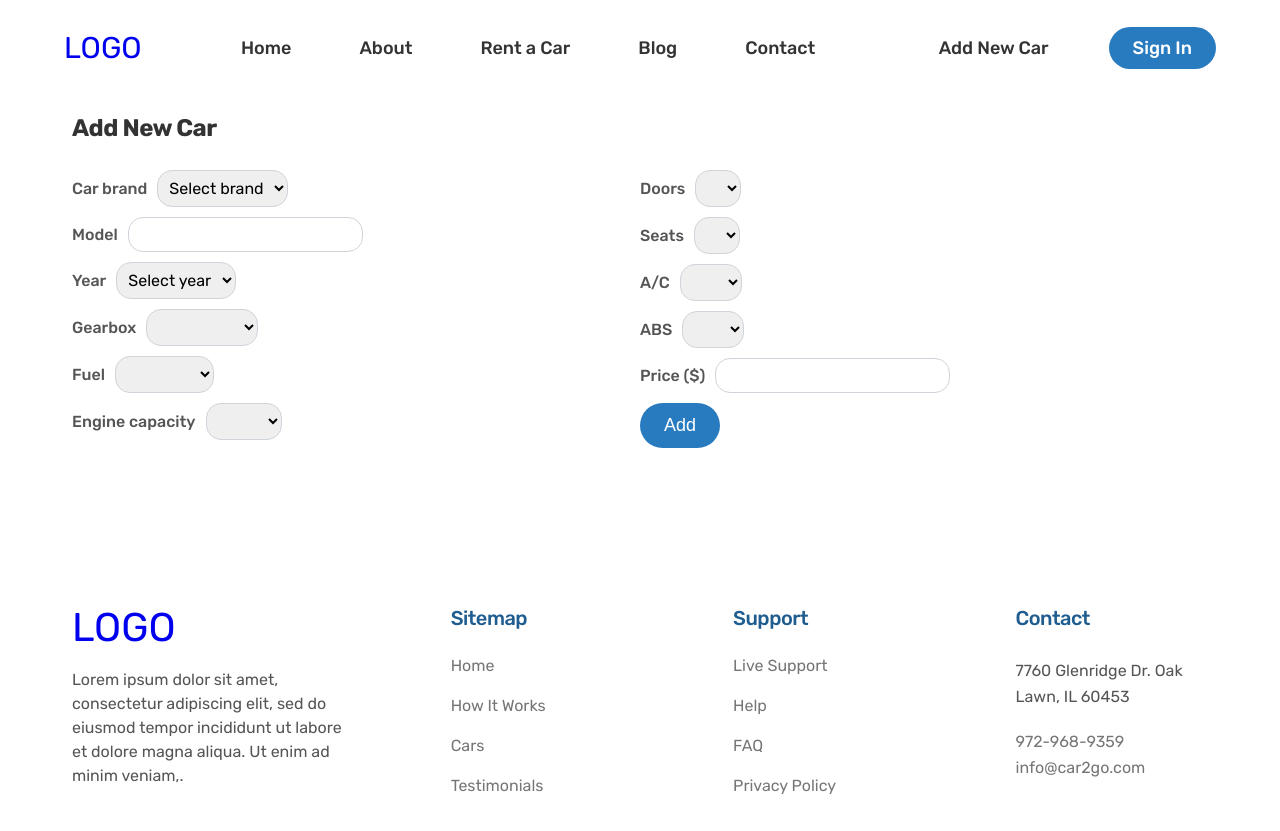
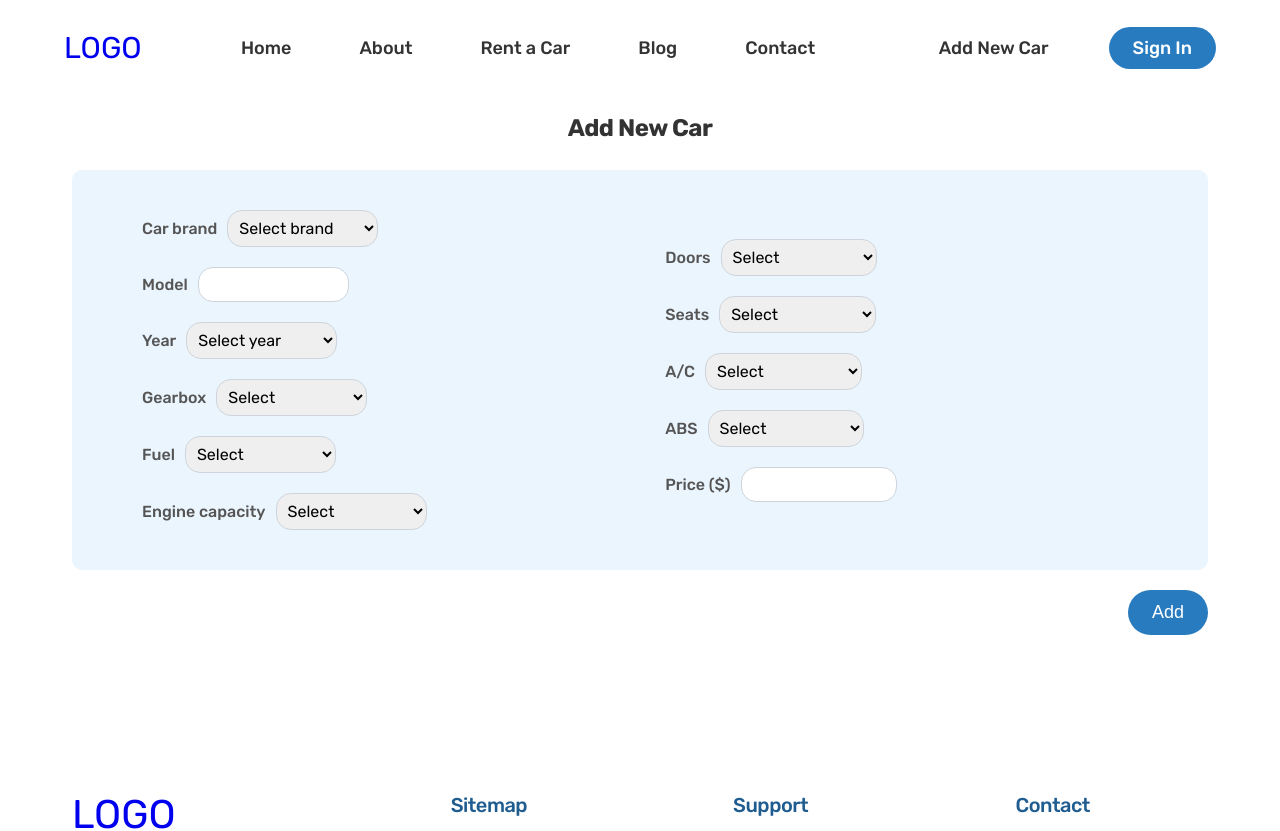
Before and after one commit to ivana7f/car2go, a React (Create React App) app: page /new in a window 1280 px wide. Shown: the top 831 px of the page. Built offline with nearby package versions, Linux system fonts and the light colour scheme.

Commit message:
modified adding new car

```diff
--- a/src/Components/AddCar/AddCar.js
+++ b/src/Components/AddCar/AddCar.js
@@ -16,6 +16,9 @@ function AddCar() {
   const [price, setPrice] = useState();
   const [priceIsValid, setPriceIsValid] = useState(true);
 
+  const [successAdding, setSuccessAdding] = useState(false);
+  const [errorAdding, setErrorAdding] = useState(false);
+
   function submitHandler(e) {
     e.preventDefault();
 
@@ -26,7 +29,7 @@ function AddCar() {
     } else {
       setModelIsValid(true);
     }
-    if (price < 1) {
+    if (price < 2) {
       setPriceIsValid(false);
       return;
     } else {
@@ -61,23 +64,51 @@ function AddCar() {
       .then((res) => {
         console.log(res);
         if (!res.ok) {
-          throw Error("could not send data");
+          throw Error("Could not send data");
         }
         return res.json();
       })
       .then((data) => {
         console.log(data);
+        setSuccessAdding(true);
       })
       .catch((error) => {
         console.log(error);
+        setErrorAdding(true);
       });
   }
 
   return (
     <div className={classes.container}>
       <h2>Add New Car</h2>
+
+      {successAdding && (
+        <div className={classes.success}>
+          You successfully added new car!
+          <button
+            onClick={() => setSuccessAdding(false)}
+            className={classes.btnSuccess}
+          >
+            Add another
+          </button>
+        </div>
+      )}
+
+      {errorAdding && (
+        <div className={classes.invalidInput}>
+          Error adding car!
+          <button
+            onClick={() => setErrorAdding(false)}
+            className={classes.btnAgain}
+          >
+            Try again
+          </button>
+        </div>
+      )}
+
+      {!successAdding && !errorAdding && (
         <form className={classes.form} onSubmit={submitHandler}>
-        <div className={classes.column}>
+          <div className={classes.card}>
             <div>
               <label className={classes.label} htmlFor="brand">
                 Car brand
@@ -152,7 +183,6 @@ function AddCar() {
                 <option value="2019">2019</option>
                 <option value="2020">2020</option>
                 <option value="2021">2021</option>
-              <option value="2022">2022</option>
               </select>
             </div>
 
@@ -166,7 +196,7 @@ function AddCar() {
                 required
                 onChange={(e) => setGearbox(e.target.value)}
               >
-              <option value=""></option>
+                <option value="">Select</option>
                 <option value="automatic">automatic</option>
                 <option value="manual">manual</option>
               </select>
@@ -182,9 +212,11 @@ function AddCar() {
                 required
                 onChange={(e) => setFuel(e.target.value)}
               >
-              <option value=""></option>
+                <option value="">Select</option>
                 <option value="diesel">diesel</option>
                 <option value="gasoline">gasoline</option>
+                <option value="electric">electric</option>
+                <option value="hybrid">hybrid</option>
               </select>
             </div>
 
@@ -198,7 +230,7 @@ function AddCar() {
                 required
                 onChange={(e) => setEngine(Number(e.target.value))}
               >
-              <option value=""></option>
+                <option value="">Select</option>
                 <option value="1000">1000</option>
                 <option value="1100">1100</option>
                 <option value="1200">1200</option>
@@ -215,9 +247,7 @@ function AddCar() {
                 <option value="2300">2300</option>
               </select>
             </div>
-        </div>
 
-        <div className={classes.column}>
             <div>
               <label htmlFor="doors" className={classes.label}>
                 Doors
@@ -228,8 +258,9 @@ function AddCar() {
                 required
                 onChange={(e) => setDoors(Number(e.target.value))}
               >
-              <option value=""></option>
+                <option value="">Select</option>
                 <option value="3">3</option>
+                <option value="4">4</option>
                 <option value="5">5</option>
               </select>
             </div>
@@ -244,9 +275,13 @@ function AddCar() {
                 required
                 onChange={(e) => setSeats(Number(e.target.value))}
               >
-              <option value=""></option>
+                <option value="">Select</option>
                 <option value="4">4</option>
                 <option value="5">5</option>
+                <option value="6">6</option>
+                <option value="7">7</option>
+                <option value="8">8</option>
+                <option value="9">9</option>
               </select>
             </div>
 
@@ -260,7 +295,7 @@ function AddCar() {
                 required
                 onChange={(e) => setAc(e.target.value === "yes" ? true : false)}
               >
-              <option value=""></option>
+                <option value="">Select</option>
                 <option value="yes">yes</option>
                 <option value="no">no</option>
               </select>
@@ -274,9 +309,11 @@ function AddCar() {
                 id="abs"
                 className={classes.selectField}
                 required
-              onChange={(e) => setAbs(e.target.value === "yes" ? true : false)}
+                onChange={(e) =>
+                  setAbs(e.target.value === "yes" ? true : false)
+                }
               >
-              <option value=""></option>
+                <option value="">Select</option>
                 <option value="yes">yes</option>
                 <option value="no">no</option>
               </select>
@@ -297,12 +334,13 @@ function AddCar() {
                 <p className={classes.invalidInput}>Input not valid!</p>
               )}
             </div>
+          </div>
 
           <button type="submit" className={classes.btn}>
             Add
           </button>
-        </div>
         </form>
+      )}
     </div>
   );
 }
--- a/src/Components/AddCar/AddCar.module.scss
+++ b/src/Components/AddCar/AddCar.module.scss
@@ -7,18 +7,13 @@
   h2 {
     @include heading(2.4rem, 3rem, 1);
     margin-top: 2rem;
+    text-align: center;
   }
 }
 
 .form {
-  display: grid;
-  grid-template-columns: 1fr 1fr;
-
-  .column {
-    display: flex;
-    flex-direction: column;
-    gap: 1rem;
-  }
+  display: flex;
+  flex-direction: column;
 
   .selectField,
   .inputField {
@@ -27,6 +22,7 @@
     border-radius: 15px;
     font-size: 1.6rem;
     border: 1px solid #ced4da;
+    width: 30%;
   }
 
   .label {
@@ -39,7 +35,8 @@
 .btn {
   @include btn();
   display: block;
-  align-self: flex-start;
+  margin-top: 2rem;
+  align-self: flex-end;
 }
 
 .invalidInput {
@@ -47,3 +44,26 @@
   margin-top: 1rem;
   color: $error;
 }
+
+.card {
+  background-color: $light-color;
+  padding: 2rem 2rem 2rem 7rem;
+  height: 40rem;
+  display: flex;
+  flex-direction: column;
+  flex-wrap: wrap;
+  justify-content: center;
+  gap: 2rem;
+  border-radius: 10px;
+}
+
+.success {
+  font-size: 2rem;
+  text-align: center;
+}
+
+.btnAgain {
+  @include btn();
+  display: block;
+  margin: 3rem auto 0 auto;
+}
--- a/src/Components/Cars/CarItem/CarItem.js
+++ b/src/Components/Cars/CarItem/CarItem.js
@@ -7,7 +7,7 @@ import ConfirmRent from "../ConfirmRent/ConfirmRent";
 import LoadingSpinner from "../../LoadingSpinner/LoadingSpinner";
 import NotFound from "../../NotFound/NotFound";
 
-let car1 = "https://i.postimg.cc/kgXvNnLx/audi.jpg";
+import car1 from "../../../img/bmw.jpeg";
 
 function CarItem() {
   const [isRented, setIsRented] = useState(false);
--- a/src/Components/Cars/CarItem/CarItem.module.scss
+++ b/src/Components/Cars/CarItem/CarItem.module.scss
@@ -7,7 +7,7 @@
 
 .img {
   img {
-    width: 100%;
+    width: 50%;
   }
 }
 
```
Also changed, not shown: src/img/bmw.jpeg (added), src/img/citroen.png (added). Lines whose indentation alone changed are shown as unchanged.
